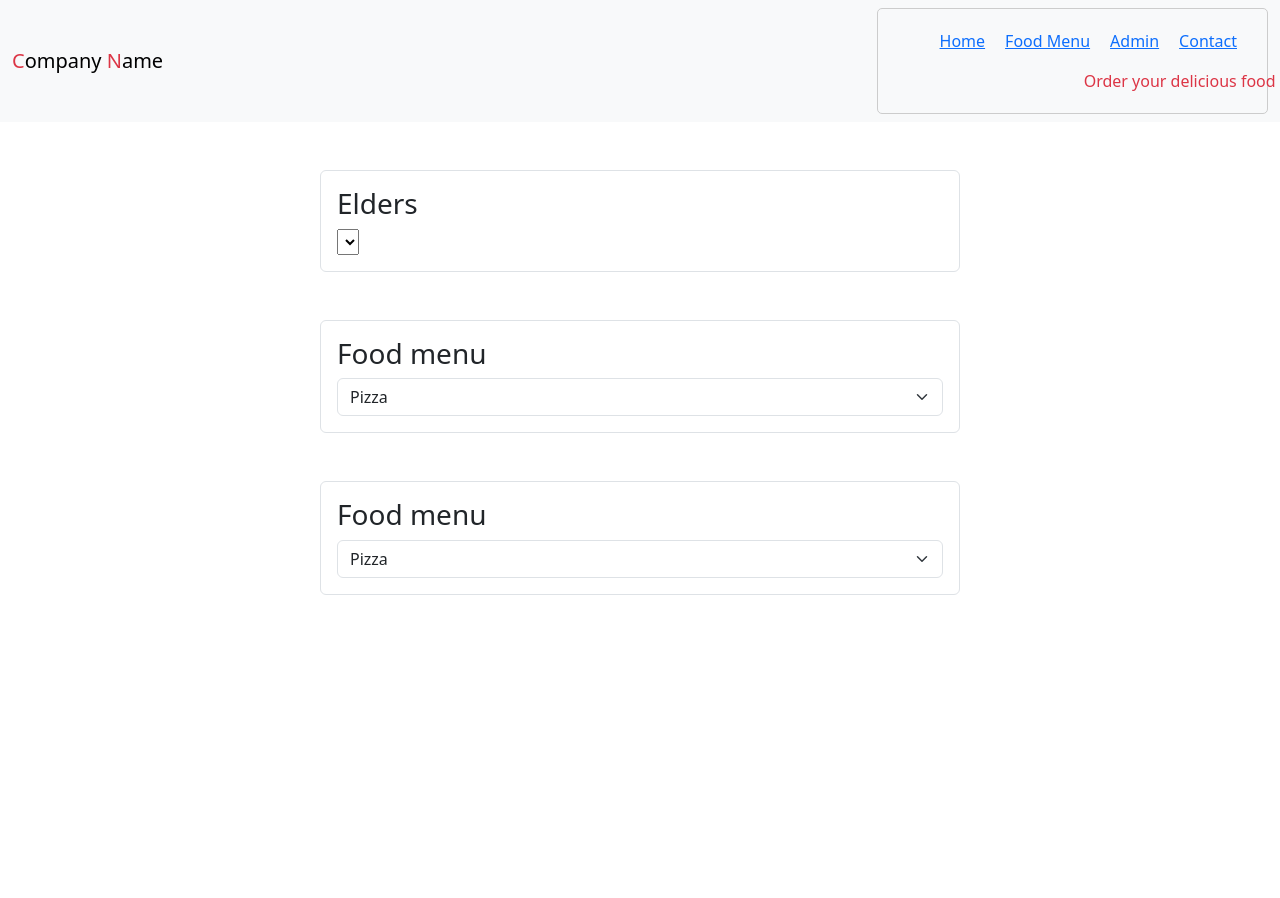
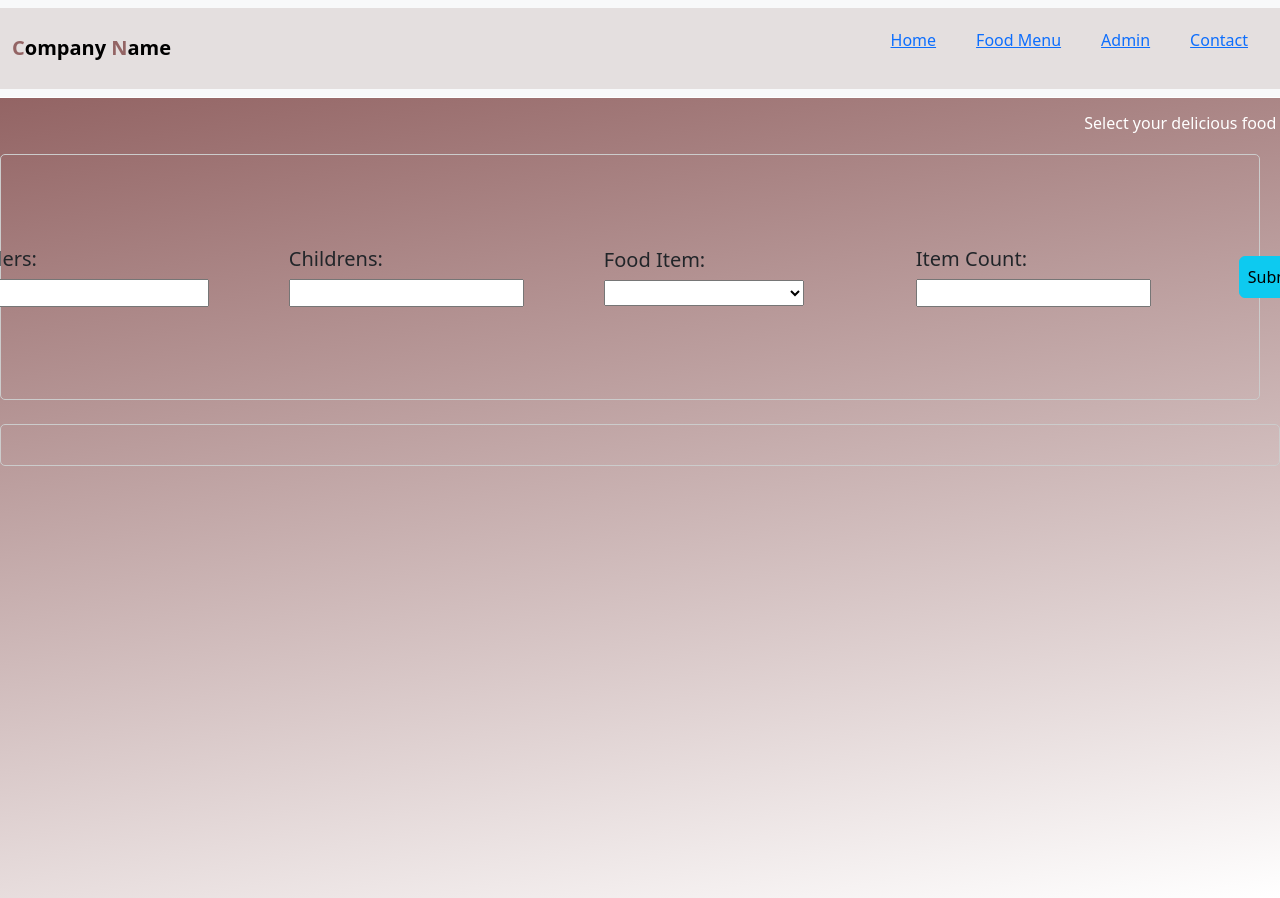
Before and after one commit to ashugithubkushi/Foodmenu, a React (Create React App) app: page / in a window 1280 px wide. Shown: the top 898 px of the page. Before the commit the page ends 800 px from the top, so only its background shows below. Built offline with nearby package versions, Linux system fonts and the light colour scheme.

Commit message:
initial commit

```diff
--- a/src/App.js
+++ b/src/App.js
@@ -3,7 +3,7 @@ import { BrowserRouter, Route, Routes } from 'react-router-dom';
 import './App.css';
 import Layout from './components/Layouts/Layout';
 import Home from './pages/Home';
-import Contact from './pages/Contact';
+// import Contact from './pages/Contact';
 import Menu from './pages/Menu';
 import Pagenotfound from './pages/Pagenotfound';
 import Abouut from './pages/Abouut';
@@ -14,9 +14,9 @@ function App() {
     <BrowserRouter>
     <Routes>
       <Route path='/login' element={<Login/>}/>
+      {/* <Route path='/' element={<Home/>}/> */}
+      <Route path='/abouut' element={<Abouut/>}/>
       <Route path='/' element={<Home/>}/>
-      <Route path='/abouut' element={<Abouut/>}/>
-      <Route path='/contact' element={<Contact/>}/>
       <Route path='/menu' element={<Menu/>}/>
       <Route path='*' element={<Pagenotfound/>}/>
     </Routes>
--- a/src/components/Layouts/Headers.js
+++ b/src/components/Layouts/Headers.js
@@ -4,27 +4,45 @@ import "../../styles/HeaderStyle.css"
 
 const Headers = () => {
   return (
-    <div>
-      <nav className="navbar bg-body-tertiary">
+
+
+  <div className='bg'>
+
+
+
+      <nav className="navbar bg-body-tertiary ">
   <div className="container-fluid">
-    <a className="navbar-brand" href="#"><span className='text-danger'>C</span>ompany <span className='text-danger'>N</span>ame</a>
-    <form action="">
+    <a className="navbar-brand" href="#"><span className='text'>C</span>ompany <span className='text'>N</span>ame</a>
+    {/* <form action=""> */}
     <ul className='navigation-menu'>
         <li><Link to={"/"} >Home</Link></li>
         <li><Link to={"/menu"} >Food Menu</Link></li>
         <li><Link to={"/abouut"} >Admin</Link></li>
         <li><Link to={"/contact"} >Contact</Link></li>
+        {/* <li><Link to={"/contact"} >Contact</Link></li> */}
     </ul>
-    <div className="scrolling-container">
+
+
+    {/* <div className="scrolling-container">
   <span className='text-danger'>Order your delicious food here</span>
+</div> */}
+<div className="scrolling">
+  <h2>Order your delicious food here</h2>
 </div>
-</form>
-  </div>
-</nav>
 
 
 
-    </div>
+{/* </form> */}
+  </div>
+
+
+
+</nav>
+
+</div>
+
+
+
   )
 }
 
--- a/src/components/Layouts/Login/Login.css
+++ b/src/components/Layouts/Login/Login.css
@@ -4,6 +4,8 @@
     justify-content: center;
     align-items: center;
     min-height: 100vh;
+    background: linear-gradient(170deg, rgb(147, 100, 100), white);
+    /* border: rgb(147, 100, 100); */
   }
 
   form {
--- a/src/components/Layouts/Login/Login.js
+++ b/src/components/Layouts/Login/Login.js
@@ -34,8 +34,8 @@ import React, { useState } from 'react';
             value={password}
             onChange={(e) => setPassword(e.target.value)}
           />
-          <button type="submit">Log In</button>
-          {/* <NavLink to="/" type="submit" className="btn btn-success">Login</NavLink> */}
+          {/* <button type="submit">Log In</button> */}
+          <NavLink to="/" type="button" className="btn btn-success">Login</NavLink>
         </form>
 
 
--- a/src/pages/Abouut.js
+++ b/src/pages/Abouut.js
@@ -4,7 +4,7 @@ import Layout from '../components/Layouts/Layout'
 const Abouut = () => {
   return (
     <Layout>
-        About page
+        Admin
     </Layout>
   )
 }
--- /dev/null
+++ b/src/pages/Home.css
@@ -0,0 +1,74 @@
+*{
+    margin: 0;
+    padding: 0;
+}
+
+.displaydata {
+    display: flex;
+    justify-content: center;
+    align-items: center;
+    margin-right: 20px;
+    /* min-height: 100vh; */
+}
+
+.background {
+    /* background-image: url("https://th.bing.com/th/id/R.9a10c13b0d2403581d29156c46ebc08b?rik=Ht02zRyweiFbuQ&riu=http%3a%2f%2fwww.pptgrounds.com%2fwp-content%2fuploads%2f2013%2f08%2fRestaurant-Menu-template-backgrounds.jpg&ehk=6Dpe7%2f5q0rbnX6YNIU7RmQCLnS0IoPil0q9h3P7%2bZPM%3d&risl=&pid=ImgRaw&r=0"); */
+    /* background: rgb(190, 147, 147); */
+    background: linear-gradient(170deg, rgb(147, 100, 100), white);
+    background-repeat: no-repeat;
+    background-size: cover;
+    height: 100vh;
+    /* filter: blur(2px);
+    backdrop-filter: blur(10px); */
+
+  }
+
+
+.scrolling {
+    position: relative;
+    width: 100%;
+    height: 7%;
+    overflow: hidden;
+    margin-top: 1px;
+  }
+
+  .scrolling h2 {
+    position: absolute;
+    width: 100%;
+    height: 100%;
+    margin: 0;
+    padding: 0;
+    font-size: 1rem;
+    text-align: center;
+    line-height: 50px;
+    color: #fff;
+    transform: translateX(100%);
+    animation: scrolling 20s linear infinite;
+  }
+
+  @keyframes scrolling {
+    0% {
+      transform: translateX(100%);
+    }
+    100% {
+      transform: translateX(-100%);
+    }
+  }
+
+
+  .input {
+    width: 200px ;
+  }
+
+
+  .text-size{
+    font-size: larger;
+  }
+
+  .displayformdata {
+    /* display: flex; */
+    justify-content: center;
+    align-items: center;
+    /* min-height: 100vh; */
+    margin-left: 50px;
+  }
--- a/src/pages/Home.js
+++ b/src/pages/Home.js
@@ -1,77 +1,124 @@
 import React, { useState } from 'react'
 import Layout from '../components/Layouts/Layout'
+import "./Home.css"
 
 const Home = () => {
 
-  const [value, setValue] = useState('');
-  const options = [
-    {label: 'Pizza', value:1},
-    {label: 'Burger', value:2},
-    {label: 'drinks', value:3}
-  ]
 
-   function handleSelect(e) {
-    setValue(e.target.value);
-   }
+
+  const [formData, setFormData] = useState({
+    elders: '',
+    childrens: '',
+    fooditem: '',
+    itemcount: '',
+  });
+
+  const [tableData, setTableData] = useState([]);
+
+  const handleChange = (e) => {
+    const { name, value } = e.target;
+    setFormData((prevData) => ({
+      ...prevData,
+      [name]: value,
+    }));
+  };
+
+  const handleSubmit = (e) => {
+    e.preventDefault();
+    setTableData((prevTableData) => [...prevTableData, formData]);
+    setFormData({
+      elders: '',
+      childrens: '',
+      fooditem: '',
+      itemcount: '',
+    });
+  };
+
 
   return (
     <Layout>
-        {/* <div>
-
-          <form>
-          <center><h2>Order Page</h2></center>
-          <table>
-          <div className='order-page'>
-            <tr>
-              <td>Elders:</td>
-              <td>
-                <input type="number" name="number"/>
-              </td>
-            </tr>
-
-            <tr>
-              <td>Children:</td>
-              <td>
-                <input type="number" name="number"/>
-              </td>
-            </tr>
-            </div>
-          </table>
-        </form>
-        </div> */}
+ <div className="background">
+          <div className="scrolling">
+      <h2>Select your delicious food item here</h2>
+    </div>
 
 
-        <div className='d-flex justify-content-center mt-5'>
-          <div className="w-50 p-3 border rounded">
-            <h3>Elders</h3>
-            <select className="number" id=""
-            // onChange={handleSelect}
-            >
-              {/* {options.map(option => (<option value={option.value}>{option.label}</option>))} */}
-            </select>
-            {/* <p>{value}</p> */}
-          </div>
-        </div>
-        <div className='d-flex justify-content-center mt-5'>
-          <div className="w-50 p-3 border rounded">
-            <h3>Food menu</h3>
-            <select className="form-select" id="" onChange={handleSelect}>
-              {options.map(option => (<option value={option.value}>{option.label}</option>))}
-            </select>
-            {/* <p>{value}</p> */}
-          </div>
-        </div>
-        <div className='d-flex justify-content-center mt-5'>
-          <div className="w-50 p-3 border rounded">
-            <h3>Food menu</h3>
-            <select className="form-select" id="" onChange={handleSelect}>
-              {options.map(option => (<option value={option.value}>{option.label}</option>))}
-            </select>
-            {/* <p>{value}</p> */}
-          </div>
+        <div>
+      <form className="displaydata" onSubmit={handleSubmit}>
+
+
+        <label className="m-3 p-4">
+          <h5>Elders:</h5>
+          <input type="number" name="elders" value={formData.name} onChange={handleChange} />
+        </label>
+
+         <br />
+
+        <label className="m-3 p-4">
+        <h5>Childrens:</h5>
+          <input type="number" name="childrens" value={formData.name} onChange={handleChange} />
+        </label>
+
+        <br />
+
+        <label className="m-3 p-4">
+        <h5>Food Item:</h5>
+          {/* <input type="dropdown" name="fooditem" value={formData.name} onChange={handleChange} /> */}
+          <select  id="dropdown-menu" type="dropdown" name="fooditem" className="input" value={formData.name} onChange={handleChange}>
+              <option value=""></option>
+              <option value="Pizza">Pizza</option>
+              <option value="Burger">Burger</option>
+              <option value="Drink">Drinks</option>
+              </select>
+        </label>
+
+        <br />
+
+        <label className="m-5 p-4">
+        <h5>Item Count:</h5>
+          <input type="number" name="itemcount" value={formData.name} onChange={handleChange} />
+        </label>
+
+        <br />
+
+        <button type="submit" className="m-3 p-2 btn btn-info">Submit</button>
+
+
+      </form>
+
+      <br />
+
+      <form>
+
+        <div>
+        {/* <h6>Elders : </h6>
+        <h6>Childrens : </h6>
+        <h6>FoodItem : </h6>
+        <h6>Itemcount : </h6> */}
         </div>
 
+        <div className="displayformdata">
+          {tableData.map((data, index) => (
+            <div key={index}>
+
+
+              <div><span className="text-size">Elders : </span>{data.elders}</div>
+              <div><span className="text-size">Childrens : </span>{data.childrens}</div>
+              <div><span className="text-size">FoodItem : </span>{data.fooditem}</div>
+              <div><span className="text-size">Itemcount : </span>{data.itemcount}</div>
+              <button type="submit" className="m-3 p-1 btn btn-info">Submit</button>
+            </div>
+          ))}
+        </div>
+
+
+
+      </form>
+    </div>
+
+  </div>
     </Layout>
+
   )
 }
 
--- a/src/styles/HeaderStyle.css
+++ b/src/styles/HeaderStyle.css
@@ -1,3 +1,16 @@
+.container-fluid {
+  background-color: rgb(228, 223, 223);
+}
+
+.navbar-brand{
+  font-size: 30px;
+  font-weight: bold;
+}
+
+.text {
+  color: rgb(147, 100, 100);
+}
+
 .navigation-menu {
     list-style: none;
     display: flex;
@@ -6,55 +19,49 @@
 }
 
 .navigation-menu li {
-    margin: 0 10px;
+    border: none;
+    margin-bottom: 20px;
+    align-items: end;
+    margin: 20px;
 }
 
-.scrolling-container {
+.navigation-menu ul {
+  /* float: right; */
+  /* flex: end; */
+  justify-content: flex-end;
+  margin-left: auto;
+  position: absolute;
+}
+
+
+  .scrolling {
+    position: relative;
+    width: 100%;
+    height: 7%;
     overflow: hidden;
-    white-space: nowrap;
-    text-overflow: ellipsis;
-    width: fit-content;
-
-    animation: scroll 5s linear infinite;
-
-    -webkit-animation: scroll 5s linear infinite;
-    -moz-animation: scroll 5s linear infinite;
-    -ms-animation: scroll 5s linear infinite;
+    margin-top: 1px;
   }
 
-  @keyframes scroll {
+  .scrolling h2 {
+    position: absolute;
+    width: 100%;
+    height: 100%;
+    margin: 0;
+    padding: 0;
+    font-size: 1rem;
+    text-align: center;
+    line-height: 50px;
+    color: #fff;
+    transform: translateX(100%);
+    animation: scrolling 20s linear infinite;
+  }
+
+  @keyframes scrolling {
     0% {
       transform: translateX(100%);
     }
     100% {
       transform: translateX(-100%);
-    }
-  }
-
-  @-webkit-keyframes scroll {
-    0% {
-      -webkit-transform: translateX(100%);
-    }
-    100% {
-      -webkit-transform: translateX(-100%);
-    }
-  }
-
-  @-moz-keyframes scroll {
-    0% {
-      -moz-transform: translateX(100%);
-    }
-    100% {
-      -moz-transform: translateX(-100%);
-    }
-  }
-
-  @-ms-keyframes scroll {
-    0% {
-      -ms-transform: translateX(100%);
-    }
-    100% {
-      -ms-transform: translateX(-100%);
     }
   }
 
@@ -68,3 +75,46 @@
     /* text-align: left; */
 
   }
+
+
+  .body {
+    display: flex;
+    column-gap: 100px;
+    align-items: center;
+    align-items: center;
+    justify-content: center;
+    overflow: hidden;
+  }
+
+  .input {
+    display: flex;
+    column-gap: 100px;
+    margin: 0px ;
+  }
+
+
+  .form-select {
+    /* display: flex; */
+    /* column-gap: 100px; */
+    margin:10px ;
+    padding: 0px ;
+  }
+
+
+  * {
+    margin: 0;
+    padding: 0;
+  }
+
+
+  .background {
+    /* background-image: url("https://th.bing.com/th/id/R.9a10c13b0d2403581d29156c46ebc08b?rik=Ht02zRyweiFbuQ&riu=http%3a%2f%2fwww.pptgrounds.com%2fwp-content%2fuploads%2f2013%2f08%2fRestaurant-Menu-template-backgrounds.jpg&ehk=6Dpe7%2f5q0rbnX6YNIU7RmQCLnS0IoPil0q9h3P7%2bZPM%3d&risl=&pid=ImgRaw&r=0"); */
+    /* background: rgb(190, 147, 147); */
+    background: linear-gradient(170deg, rgb(147, 100, 100), white);
+    background-repeat: no-repeat;
+    background-size: cover;
+    height: 100vh;
+    /* filter: blur(2px);
+    backdrop-filter: blur(10px); */
+
+  }
```
Also changed, not shown: src/pages/Contact.js (deleted, +0 -12 lines), src/assets/bfbf3fea13032842.jpg (added), 1 other file (tests, documents, lock files or other folders).
